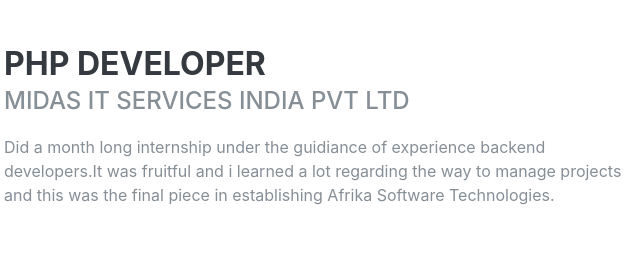
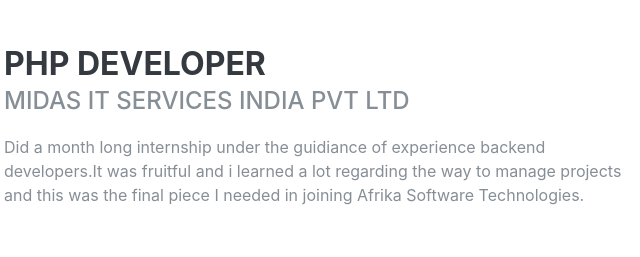
Before and after one commit to AMS-JR/amadouSarjoJallow, a plain HTML site: page index.html in a window 1280 px wide. Shown: the part 1122-1379 px from the top of the page, 316-956 px from the left. Drawn offline with Linux system fonts and the light colour scheme; a web font is replaced by a local one.

Commit message:
Update index.html

```diff
--- a/index.html
+++ b/index.html
@@ -112,7 +112,7 @@
           <div class="resume-content">
             <h3 class="mb-0">Php developer</h3>
             <div class="subheading mb-3">Midas IT Services India Pvt Ltd</div>
-            <p>Did a month long internship under the guidiance of experience backend developers.It was fruitful and i learned a lot regarding the way to manage projects and this was the final piece in establishing Afrika Software Technologies.</p>
+            <p>Did a month long internship under the guidiance of experience backend developers.It was fruitful and i learned a lot regarding the way to manage projects and this was the final piece I needed in joining Afrika Software Technologies.</p>
           </div>
           <div class="resume-date text-md-right">
             <span class="text-primary">june 2019 - July 2019</span><br>
```
